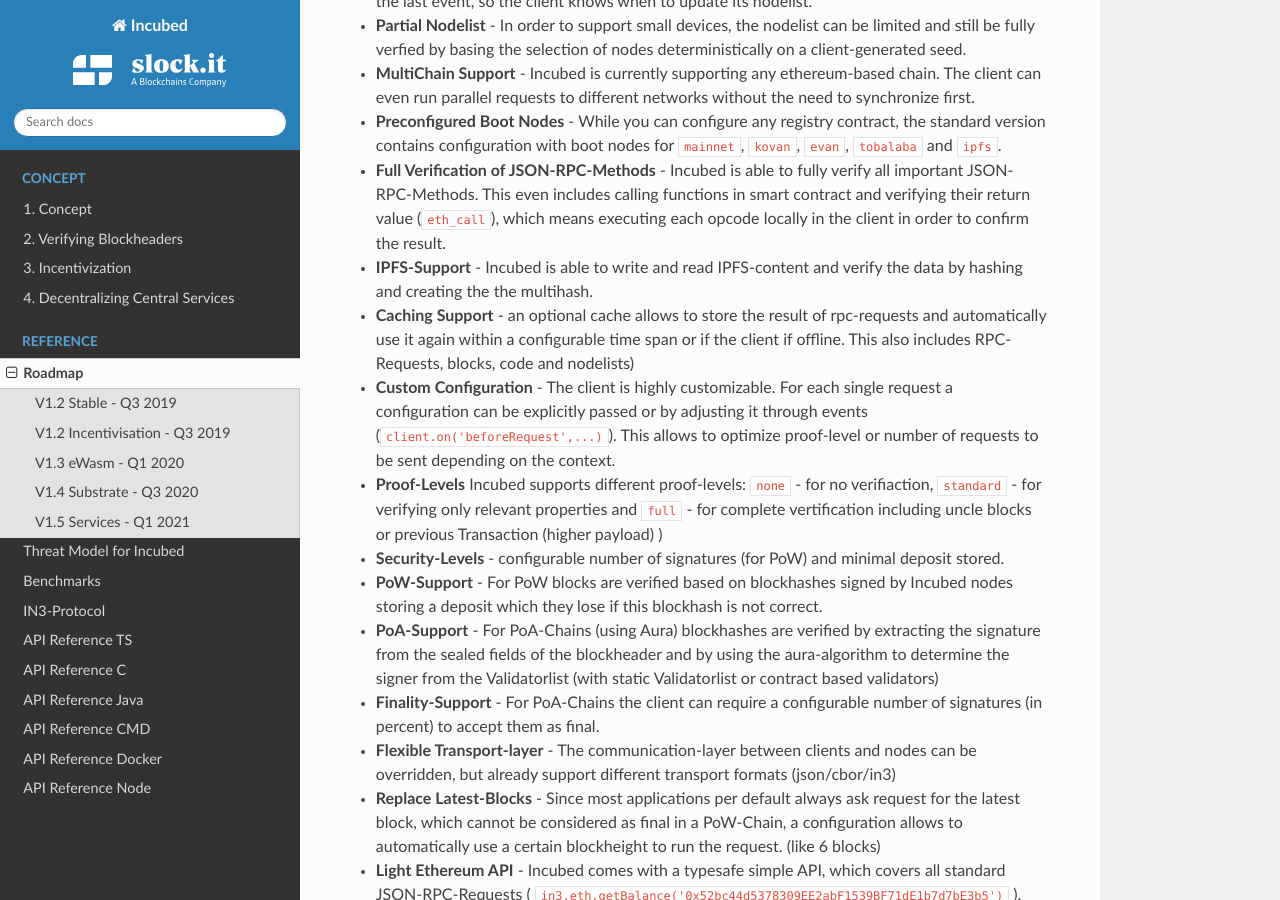
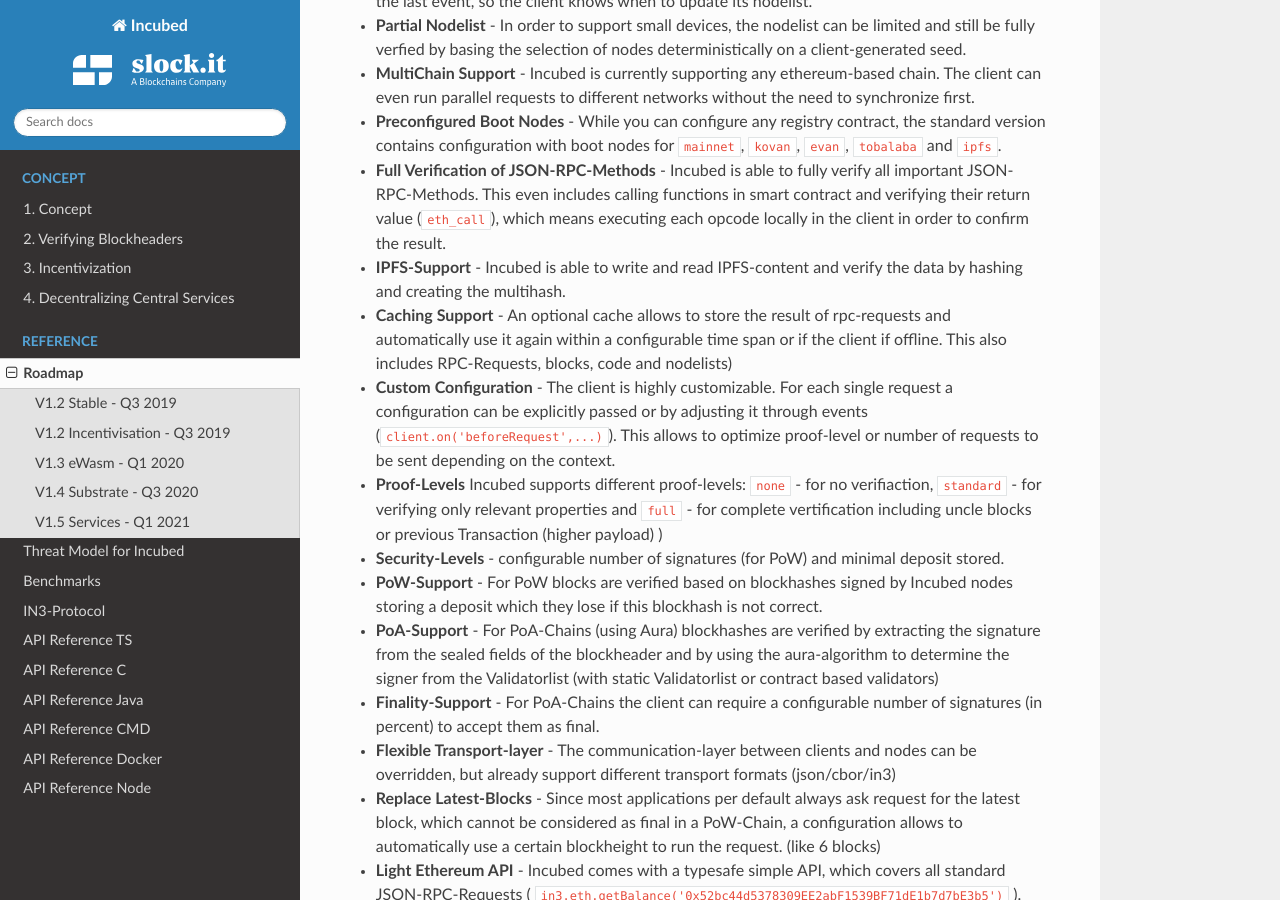
Before and after one commit to blockchainsllc/in3-docs, a Sphinx documentation site: the page built from docs/milestones.md, in a window 1280 px wide and 900 px high, scrolled down 634 px. Built offline with Sphinx 7.4.7 and the Read the Docs theme 2.0.0, drawn with Linux system fonts in a browser that asks for light colours; pages that are not in the unit, such as notebooks, are missing from menus.

Commit message:
Update milestones.md

```diff
--- a/docs/milestones.md
+++ b/docs/milestones.md
@@ -15,8 +15,8 @@
 - **MultiChain Support** - Incubed is currently supporting any ethereum-based chain. The client can even run parallel requests to different networks without the need to synchronize first.
 - **Preconfigured Boot Nodes** - While you can configure any registry contract, the standard version contains configuration with boot nodes for `mainnet`, `kovan`, `evan`, `tobalaba` and `ipfs`.
 - **Full Verification of JSON-RPC-Methods** - Incubed is able to fully verify all important JSON-RPC-Methods. This even includes calling functions in smart contract and verifying their return value (`eth_call`), which means executing each opcode locally in the client in order to confirm the result.
-- **IPFS-Support** - Incubed is able to write and read IPFS-content and verify the data by hashing and creating the the multihash.
-- **Caching Support** - an optional cache allows to store the result of rpc-requests and automatically use it again within a configurable time span or if the client if offline. This also includes RPC-Requests, blocks, code and nodelists)
+- **IPFS-Support** - Incubed is able to write and read IPFS-content and verify the data by hashing and creating the multihash.
+- **Caching Support** - An optional cache allows to store the result of rpc-requests and automatically use it again within a configurable time span or if the client if offline. This also includes RPC-Requests, blocks, code and nodelists)
 - **Custom Configuration** - The client is highly customizable. For each single request a configuration can be explicitly passed or by adjusting it through events (`client.on('beforeRequest',...)`). This allows  to optimize proof-level or number of requests to be sent depending on the context.
 - **Proof-Levels** Incubed supports different proof-levels: `none` -  for no verifiaction, `standard` - for verifying only relevant properties and  `full` - for complete vertification including uncle blocks or previous Transaction (higher payload) )
 - **Security-Levels** - configurable number of signatures (for PoW) and minimal deposit stored.
```
